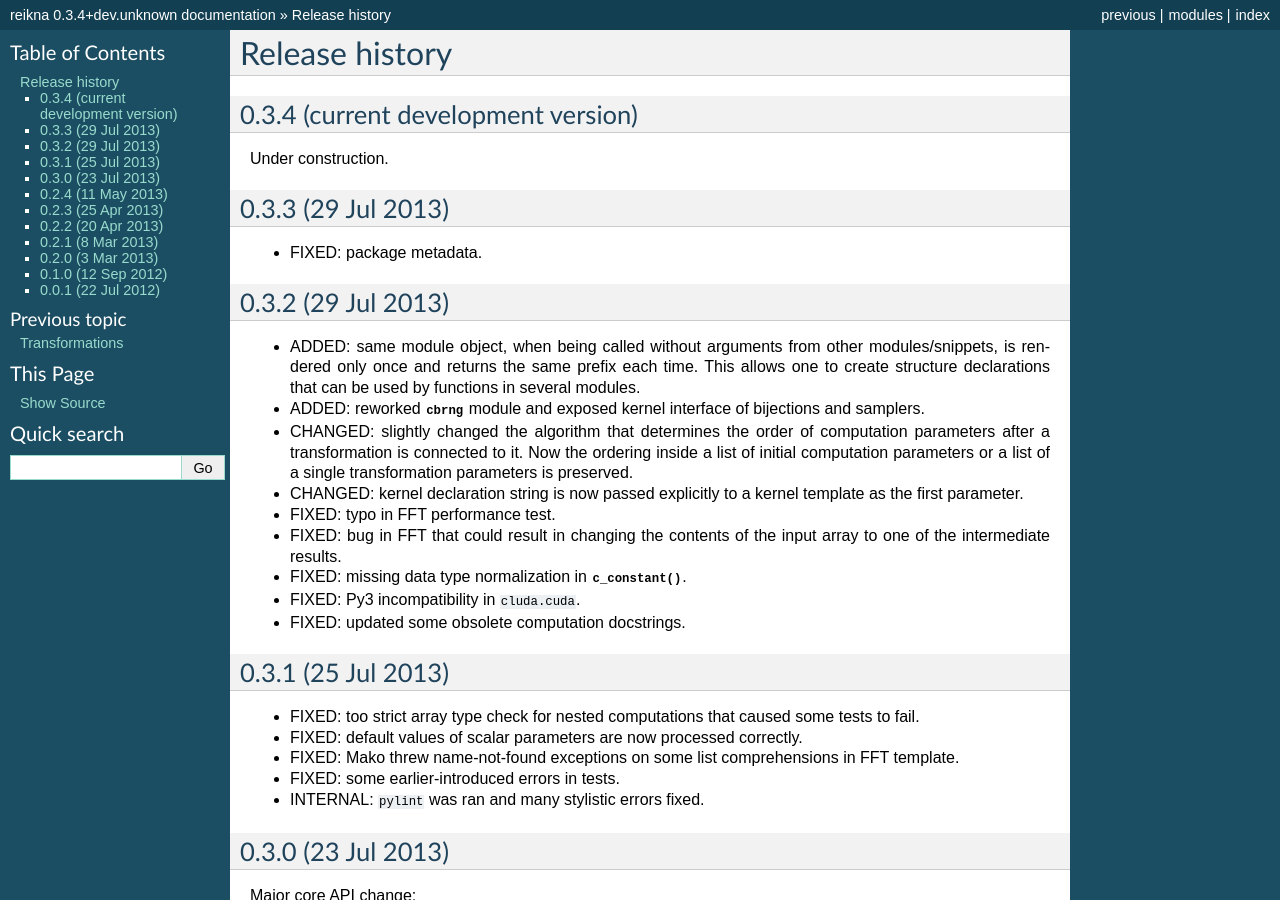
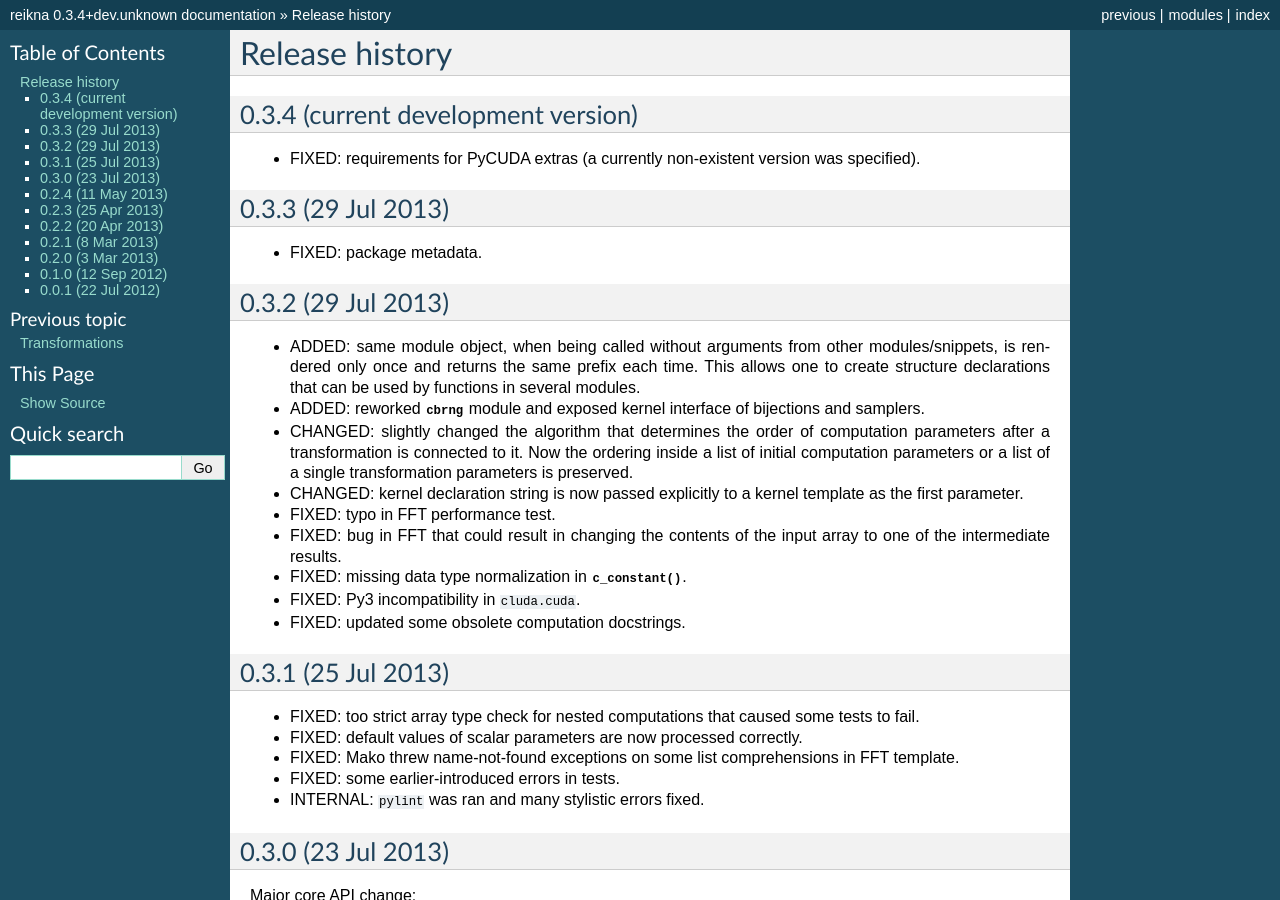
Before and after one commit to fjarri/reikna, a Sphinx documentation site: the page built from doc/source/history.rst, in a window 1280 px wide and 900 px high. Built offline with Sphinx 7.4.7, drawn with Linux system fonts in a browser that asks for light colours.

Commit message:
setup: fixed version requirement for PyCUDA

```diff
--- a/doc/source/history.rst
+++ b/doc/source/history.rst
@@ -6,7 +6,7 @@ Release history
 0.3.4 (current development version)
 ===================================
 
-Under construction.
+* FIXED: requirements for PyCUDA extras (a currently non-existent version was specified).
 
 
 0.3.3 (29 Jul 2013)
--- a/setup.py
+++ b/setup.py
@@ -140,7 +140,7 @@ if __name__ == '__main__':
         install_requires=install_requires,
         extras_require=dict(
             pyopencl=["pyopencl>=2013.1"],
-            pycuda=["pycuda>=2013.2"],
+            pycuda=["pycuda>=2013.1"],
             test=["pytest>=2.3", "pytest-cov"]),
         package_data={'reikna': ['*.mako'],
                       'reikna/cluda': ['*.mako'],
```
